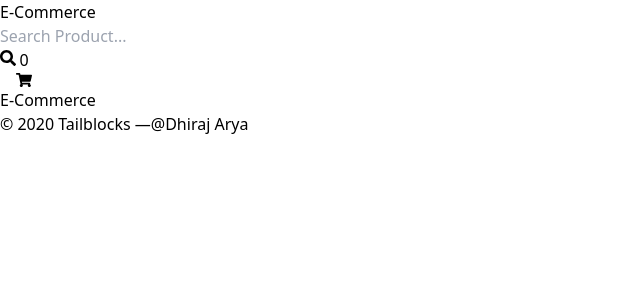
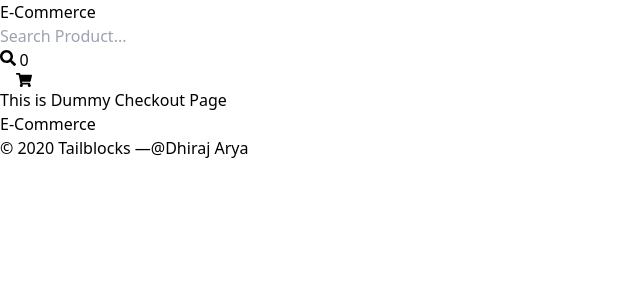
Before and after one commit to dhirajaryaa/E-Commerce, a React (Vite) app: page /checkout in a window 1280 px wide. Shown: the top 300 px of the page, without its empty margins (0-640 px from the left). Built offline with nearby package versions, Linux system fonts and the light colour scheme; no server answers.

Commit message:
feat: add dummy checkout page and add

```diff
--- a/src/App.jsx
+++ b/src/App.jsx
@@ -6,6 +6,7 @@ import Home from "./pages/Home";
 import CartPage from "./pages/CartPage";
 import CartContext from "./context/CartContext";
 import ProductDetails from "./pages/ProductDetails";
+import CheckOut from "./pages/CheckOut";
 
 function App() {
   return (
@@ -16,6 +17,7 @@ function App() {
           <Route path="/" element={<Home />} />
           <Route path="/cart" element={<CartPage />} />
           <Route path="/product/:id" element={<ProductDetails />} />
+          <Route path="/checkout" element={<CheckOut />} />
         </Routes>
         <Footer />
       </CartContext>
--- a/src/components/CartTotal.jsx
+++ b/src/components/CartTotal.jsx
@@ -1,8 +1,15 @@
 import { useEffect, useState } from "react";
+import { useNavigate } from "react-router-dom";
 
 function CartTotal({product}) {
+  const [total,setTotal] = useState(0);
 
-  const [total,setTotal] = useState();
+  const navigate = useNavigate();
+ const handleNavigate = () => {
+    navigate("/checkout");
+  };
+
+
 
   useEffect(()=>{
     setTotal((product.reduce((acc,curr)=> acc + Number(curr.price*curr.qty) ,0)).toFixed(2))
@@ -23,7 +30,8 @@ function CartTotal({product}) {
           <p className="text-sm text-gray-700">including GST</p>
         </div>
       </div>
-      <button className="mt-6 w-full rounded-md bg-blue-500 py-1.5 font-medium text-blue-50 hover:bg-blue-600">
+
+      <button disabled={Number(total) === 0 ? true:false} onClick={handleNavigate} className="mt-6 w-full rounded-md bg-blue-500 py-1.5 font-medium text-blue-50 hover:bg-blue-600 disabled:bg-slate-500">
         Check out
       </button>
     </div>
--- /dev/null
+++ b/src/pages/CheckOut.jsx
@@ -0,0 +1,11 @@
+function CheckOut() {
+  return (
+    <div className="flex items-center justify-center w-full h-screen overflow-hidden">
+      <h1 className="text-rose-600 font-bold text-3xl">
+        This is Dummy Checkout Page
+      </h1>
+    </div>
+  );
+}
+
+export default CheckOut;
--- a/src/pages/Home.jsx
+++ b/src/pages/Home.jsx
@@ -3,7 +3,7 @@ import ListProduct from './ListProduct'
 
 function Home() {
   return (
-    <main className='container mx-auto'>
+    <main className='container mx-auto py-3'>
       <ListProduct />
     </main>
   )
```
